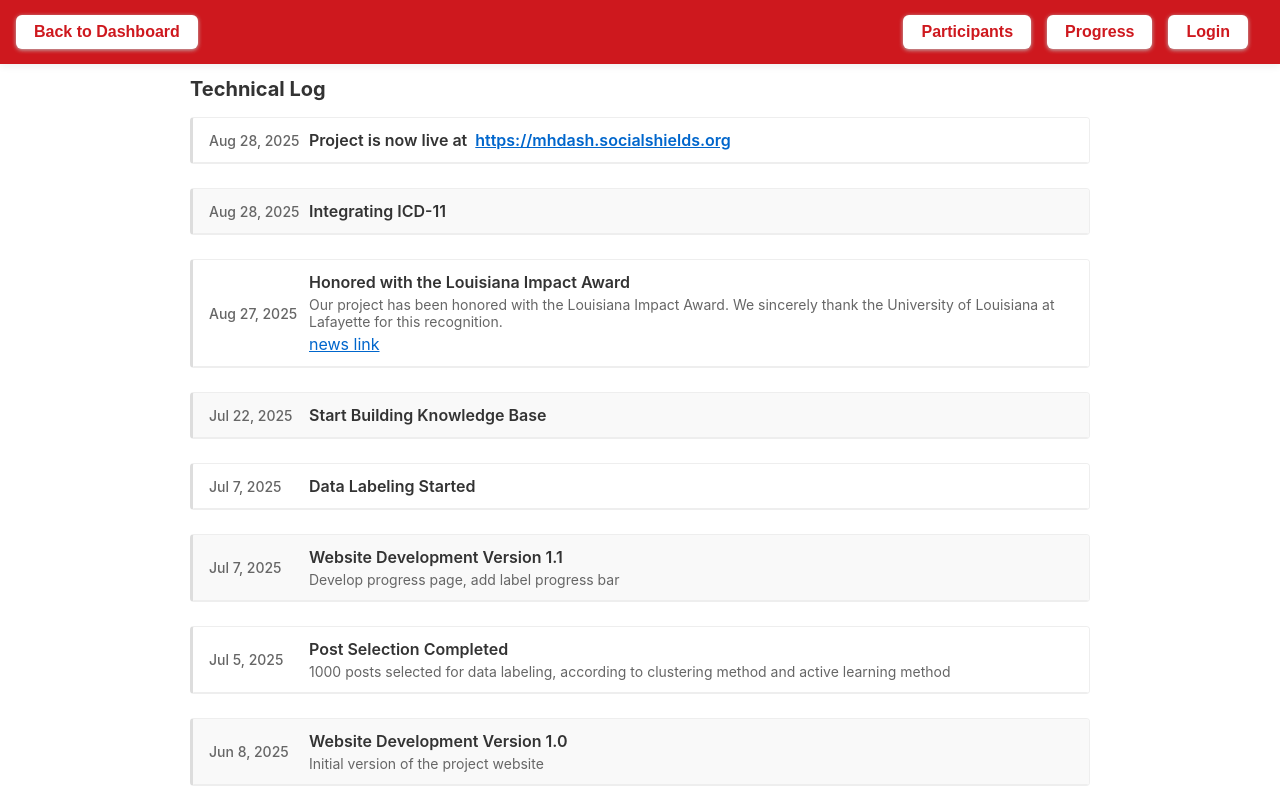
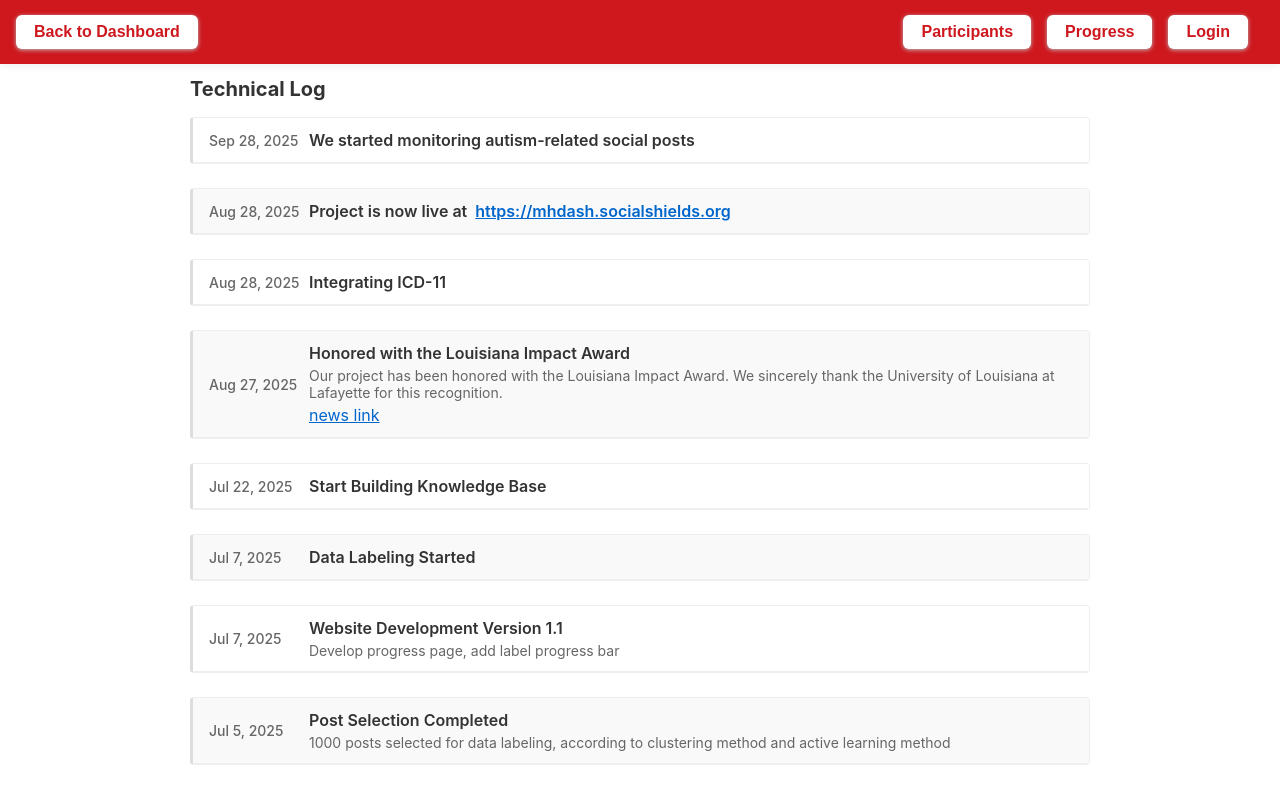
Before and after one commit to ihozh/mental-health-vercel, a Next.js app: page /progress in a window 1280 px wide. Shown: the top 788 px of the page. Built offline with nearby package versions, Linux system fonts and the light colour scheme.

Commit message:
update autism

```diff
--- a/pages/progress.js
+++ b/pages/progress.js
@@ -15,6 +15,10 @@ export default function ProjectProgress() {
 
   // Project logs with dates - only showing completed or ongoing items in reverse chronological order (newest first)
   const projectLogs = [
+    {
+      date: '2025-09-28',
+      title: 'We started monitoring autism-related social posts',
+    },
     {
       date: '2025-08-28',
       title: 'Project is now live at ',
```
